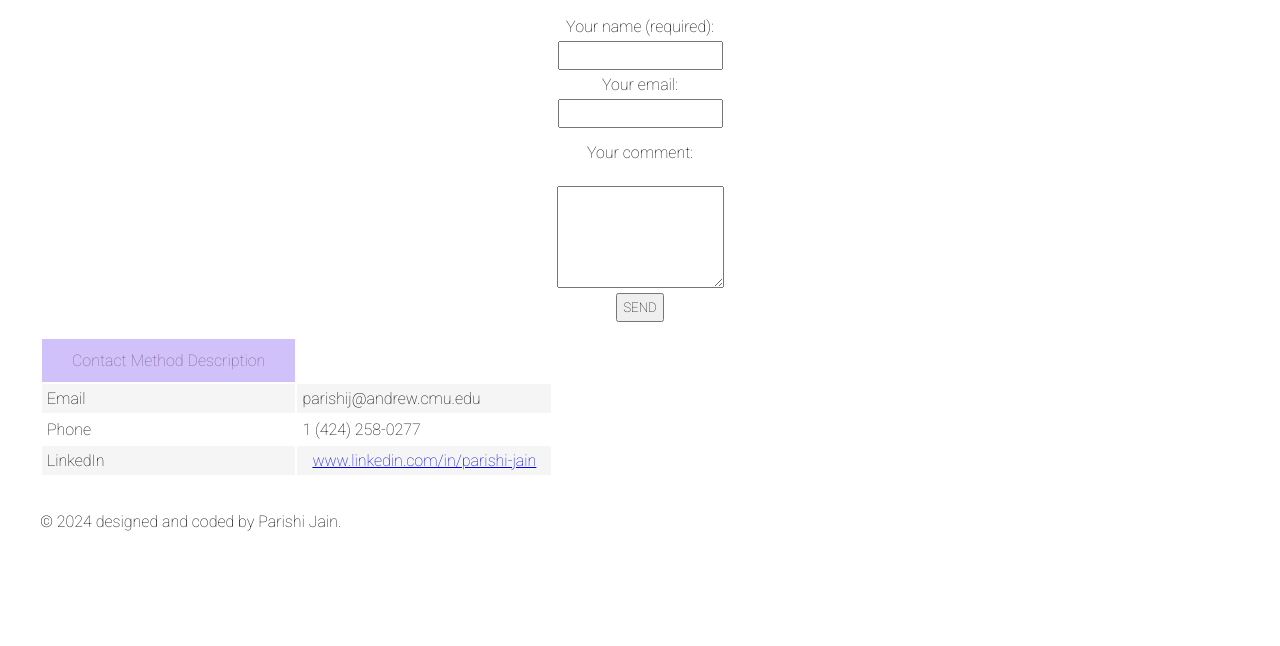
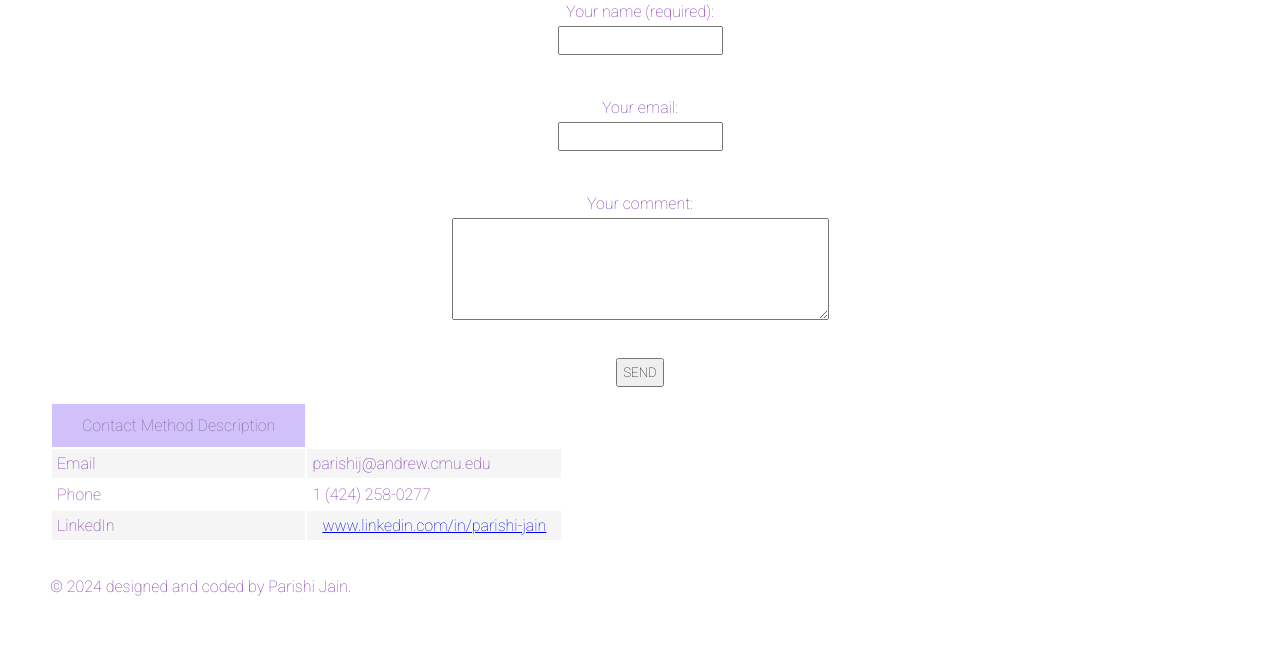
Before and after one commit to parishijainn/WebDevLabs, a plain HTML site: page contact.html in a window 1280 px wide. Shown: the part 183-829 px from the top of the page. Before the commit the page ends 800 px from the top, so only its background shows below. Drawn offline with Linux system fonts and the light colour scheme; files that its build step writes are made by us from their sources.

Commit message:
Update contact.html

```diff
--- a/contact.html
+++ b/contact.html
@@ -22,24 +22,20 @@
             <a href="./contact.html">contact me!</a>
             <a href="./fun.html">about me!</a>
         </nav>
-    </header>
     <div class = "main">
         <h2>Contact Me</h2>
-        <form action="submit.php" method="post">
-            <div>
-                <label for = "name">Your name (required):</label>
-                <input type = "text" id = "name" name="name" required>
-                <label for = "email">Your email:</label>
-                <input type = "email" id = "email" name = "email" required>
-            </div>
-            <div>
-                <label for = "comment">Your comment:</label><br>
-                <textarea
-                    id="comment" name = "comment" rows = "6" cols "50" required></textarea>
-            </div>
-            <input type = "submit" value = "SEND">
+        <form>
+            <label for = "name">Your name (required):</label>
+            <input type = "text" id = "name" name="name" required><br>
+        <br>
+            <label for = "email">Your email:</label>
+            <input type = "email" id = "email" name = "email"><br>
+        <br>
+            <label for = "comment">Your comment:</label>
+            <textarea id="comment" name = "comment" rows = "6" cols="50" required></textarea><br>
+        <br>
+            <button type = "submit">SEND</button>
         </form>
-
         <table>
         <tr>
             <th><strong>Contact Method Description</strong></th>
@@ -62,5 +58,7 @@
     <footer>
         <p>&copy; 2024 designed and coded by Parishi Jain.</p>
     </footer>
+    </header>
+
 </body>
 </html>
```
